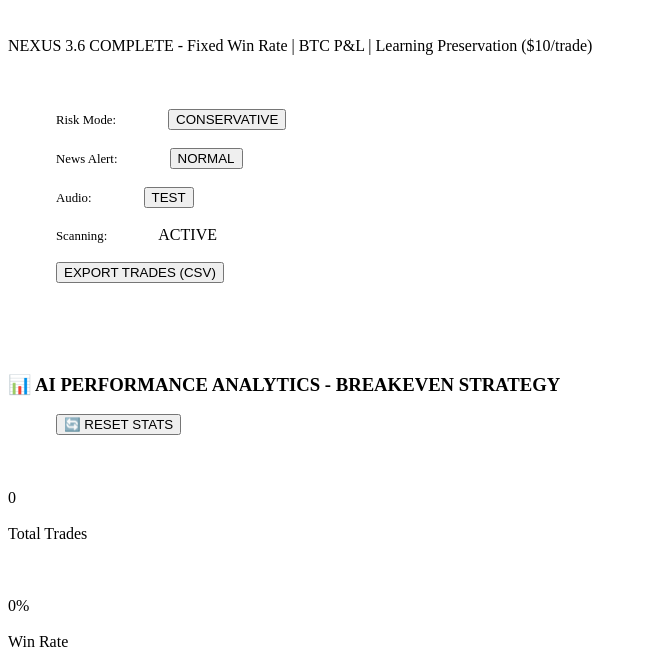
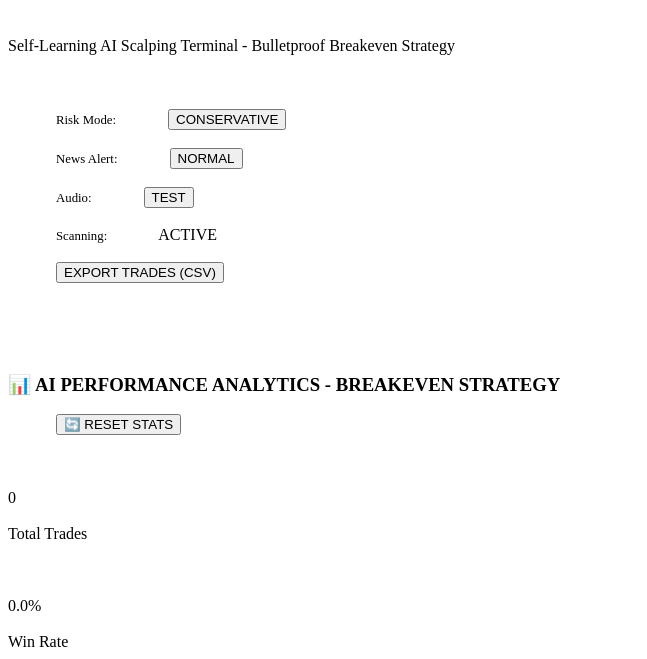
Before and after one commit to CryptoNexus23/Crypto-Blitz-Nexus, a plain HTML site: page index.html in a window 1280 px wide. Shown: the part 141-800 px from the top of the page, without its empty margins (0-647 px from the left). Drawn offline with Linux system fonts and the light colour scheme.

Commit message:
Modify subtitle and enhance market condition checks
Updated subtitle and improved market condition detection logic.

```diff
--- a/index.html
+++ b/index.html
@@ -184,7 +184,7 @@
     <div class="header">
         <div class="live"><div class="dot"></div>LIVE AI</div>
         <h1>Crypto Blitz Nexus Pro 3.0</h1>
-        <div class="subtitle">NEXUS 3.6 COMPLETE - Fixed Win Rate | BTC P&L | Learning Preservation ($10/trade)</div>
+        <div class="subtitle">Self-Learning AI Scalping Terminal - Bulletproof Breakeven Strategy</div>
     </div>
 
     <div class="controls">
@@ -668,7 +668,7 @@
 
         function detectMarketCondition() {
             ['btc', 'eth'].forEach(asset => {
-                if (priceHistory[asset] and priceHistory[asset].length >= 5) {
+                if (priceHistory[asset] && priceHistory[asset].length >= 5) {
                     const recent = priceHistory[asset].slice(-5);
                     const trend = recent[recent.length - 1].price - recent[0].price;
                     const avgChange = recent.reduce((sum, p) => sum + Math.abs(p.change || 0), 0) / recent.length;
```
